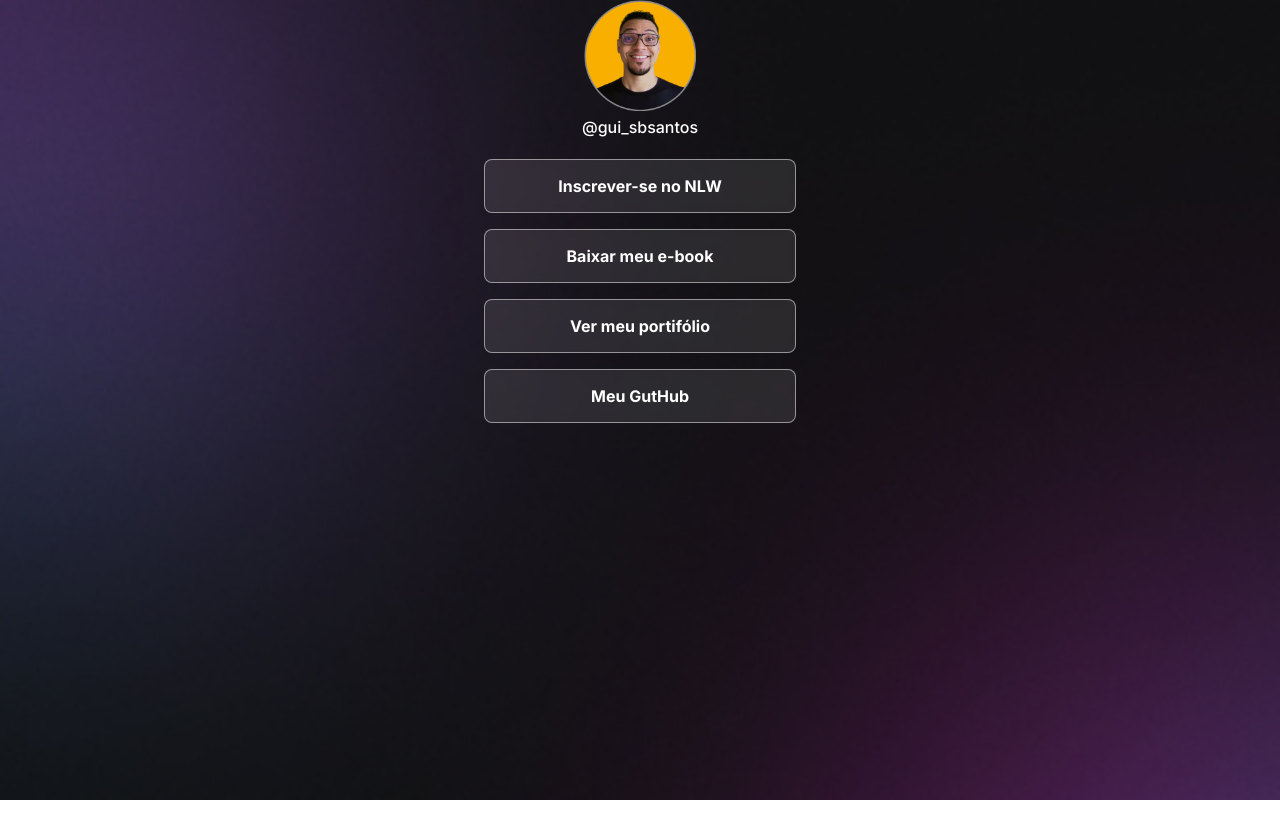
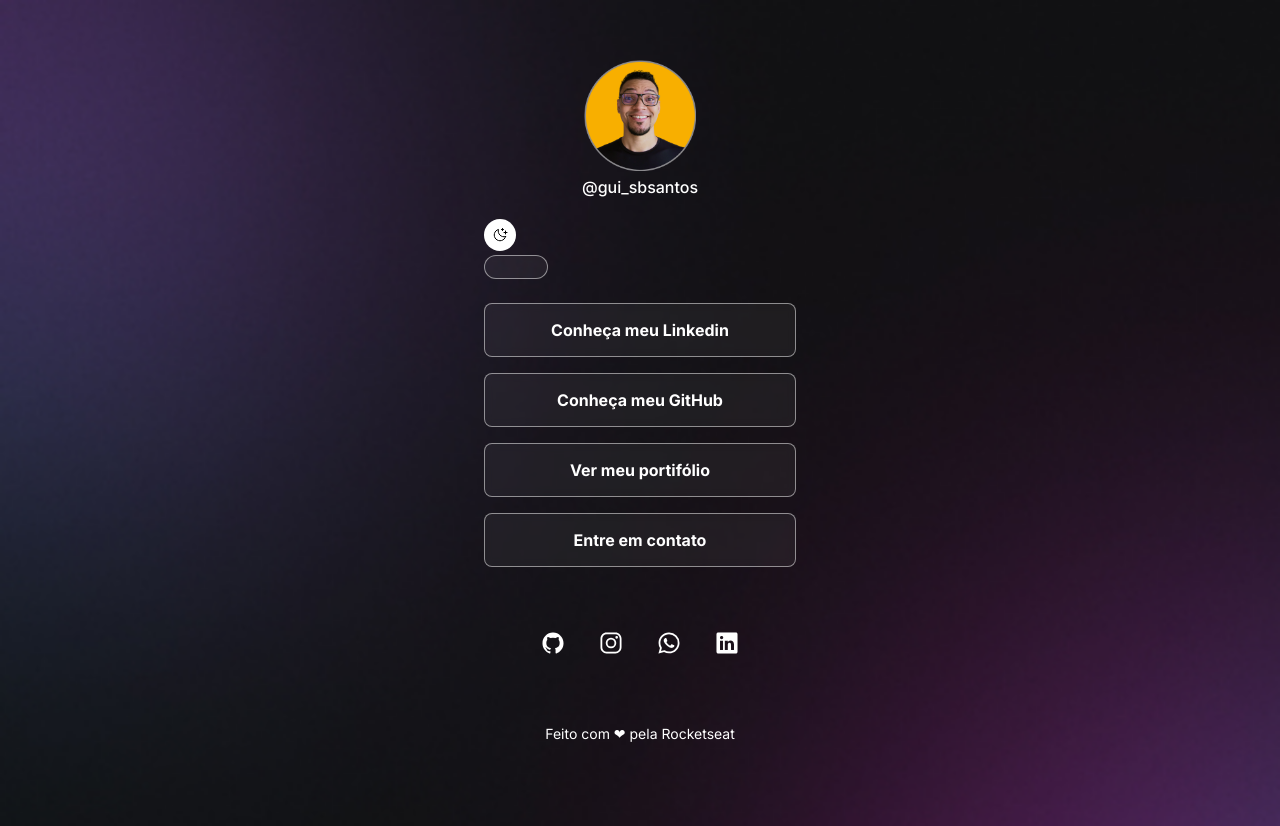
Before and after one commit to GuilhermeSBS10/ProjetoPortifolio, a plain HTML site: page ProjetoPortifolio/index.html in a window 1280 px wide. Before the commit the page ends 800 px from the top, so only its background shows below. Drawn offline with nearby package versions, Linux system fonts and the light colour scheme.

Commit message:
Avanço dia 13/08/25

```diff
--- a/ProjetoPortifolio/index.html
+++ b/ProjetoPortifolio/index.html
@@ -1,5 +1,5 @@
 <!DOCTYPE html>
-<html lang="pt-br">
+<html lang="pt-br" class="">
 <head>
     <link rel="preconnect" href="https://fonts.googleapis.com">
     <link rel="preconnect" href="https://fonts.gstatic.com" crossorigin>
@@ -17,23 +17,56 @@
             <img src="./assets/assets/avatar.png" alt="Foto de Guilherme">
             <p id="username">@gui_sbsantos</p>
         </div>
+
+        <div id="switch">
+            <button>
+
+            </button>
+            <span>
+
+            </span>
+
+        </div>
+
         <ul>
             <li>
-                <a href="#">Inscrever-se no NLW</a>
+                <a href="#">Conheça meu Linkedin</a>
             </li>
             <li>
-                <a href="#">Baixar meu e-book</a>
+                <a href="#">Conheça meu GitHub</a>
             </li>
             <li>
                 <a href="#">Ver meu portifólio</a>
             </li>
             <li>
-                <a href="#" target="_blank">Meu GutHub</a>
+                <a href="#" target="_blank">Entre em contato</a>
             </li>
         </ul>
+        <div id="social-links">
+            <a href="https://github.com/guilhermesbs10" target="_blank">
+                <ion-icon name="logo-github"></ion-icon>
+            </a>
+
+            <a href="https://instagram.com/guilhermesbs10" target="_blank">
+                <ion-icon name="logo-instagram"></ion-icon>
+            </a>
+
+            <a href="https://whatsapp.com/guilhermesbs10" target="_blank">
+                <ion-icon name="logo-whatsapp"></ion-icon>
+            </a>
+
+            <a href="https://linkedin.com/guilhermesbs10" target="_blank">
+                <ion-icon name="logo-linkedin"></ion-icon>
+            </a>
+        </div>
+
+        <footer>
+            Feito com ❤ pela <a href="https://rocketseat.com.br/">Rocketseat</a>
+        </footer>
 
     </div>
 
-
+    <script type="module" src="https://unpkg.com/ionicons@7.1.0/dist/ionicons/ionicons.esm.js"></script>
+    <script nomodule src="https://unpkg.com/ionicons@7.1.0/dist/ionicons/ionicons.js"></script>
 </body>
 </html>
--- a/ProjetoPortifolio/style.css
+++ b/ProjetoPortifolio/style.css
@@ -4,8 +4,28 @@
     box-sizing: border-box; /* Cria uma box começando da borda */
 }
 
+:root{
+    --text-color: white;
+    --br-url: url(./assets/assets/bg-mobile.jpg);
+    --stroke-color: rgba(255, 255, 255, 0.5);
+    --surface-color: rgba(255,255,255, 0.05);
+    --surface-color-hover: rgba(0, 0, 0, 0.2);
+    --highlight-color: rgba(255, 255, 255, 0.2);
+    --switch-bg-url: url(./assets/assets/moon-stars.svg);
+}
+
+.light {
+    --text-color: black;
+    --br-url: url(./assets/assets/bg-mobile-light.jpg);
+    --stroke-color: rgba(0, 0, 0, 0.5);
+    --surface-color: rgba(0, 0, 0, 0.05);
+    --surface-color-hover: rgba(0, 0, 0, 0.2);
+    --highlight-color: rgba(0, 0, 0, 0.1);
+    --switch-bg-url: url(./assets/assets/sun.svg);
+}
+
 body{
-    background-image: url(./assets/assets/bg-mobile.jpg);
+    background: var(--br-url);
     background-repeat: no-repeat; /* Faz não repetir a imagem */
     background-position: top center;/* Começar o eixo y do topo */
     background-size: cover; /* Cobrir areas descobertas */
@@ -13,7 +33,7 @@ body{
 
 body * {
     font-family: 'Inter', sans-serif;
-    color: white;
+    color: var(--text-color);
 }
 
 #container {
@@ -23,7 +43,7 @@ body * {
     /*margin-right: auto;
     margin-bottom: auto;
     margin-left: auto;*/
-    padding: 0 24px;
+    padding: 60px 24px;
 
 }
 
@@ -33,6 +53,8 @@ body * {
     align-items: center;     /* centraliza na vertical */
     padding-bottom: 20px;
 }
+
+/*Profile*/
 
 #profile {
     text-align: center;
@@ -48,12 +70,34 @@ body * {
     line-height: 24px;
 }
 
+/*Switch*/
+
+#switch button{
+    width: 32px;
+    height: 32px;
+    background: white var(--switch-bg-url) no-repeat
+    center;
+    border: 0;
+    border-radius: 50px;
+}
+
+#switch span {
+    display: block;
+    width: 64px;
+    height: 24px; ;
+    background: var(--surface-color);
+    border: 1px solid var(--stroke-color);
+    -webkit-backdrop-filter: blur(4px);
+    border-radius: 9999px;
+}
+
 /* Links */
 ul {
     list-style: none;
     display: flex;
     flex-direction: column;
     gap: 16px;
+    padding: 24px 0;
 }
 
 ul li a{
@@ -64,8 +108,8 @@ ul li a{
 
     padding: 16px 24px;
 
-    background-color: rgba(255, 255, 255, 0.1);
-    border: 1px solid rgba(255, 255, 255, 0.5);
+    background-color: var(--surface-color);
+    border: 1px solid var(--stroke-color);
     border-radius: 8px;
 
     backdrop-filter: blur(4px);
@@ -79,6 +123,46 @@ ul li a{
 
 /* Peseudo-selector */
 ul li a:hover{
-    background: rgba(255, 255, 255, 0.05);
-    border: 1.5px solid white;
+    background: var(--surface-color-hover);
+    border: 1.5px solid var(--text-color);
 }
+
+/*Social links*/
+
+#social-links {
+    display: flex;
+    justify-content: center;
+    gap: 2px;
+    padding: 24px 0;
+    font-size: 24px;
+}
+
+#social-links a {
+    color: white;
+    align-items: center;
+    justify-content: center;
+    padding: 16px;
+
+    transform: background 0.2s;
+    border-radius: 50%;
+}
+
+#social-links a:hover {
+    background: var(--highlight-color);
+
+}
+
+footer {
+    text-align: center;
+    padding: 24px 0;
+    font-size: 14px;
+}
+
+footer a {
+    color: var(--text-color);
+    text-decoration: none;
+}
+
+footer a:hover {
+    text-decoration: underline;
+}
```
